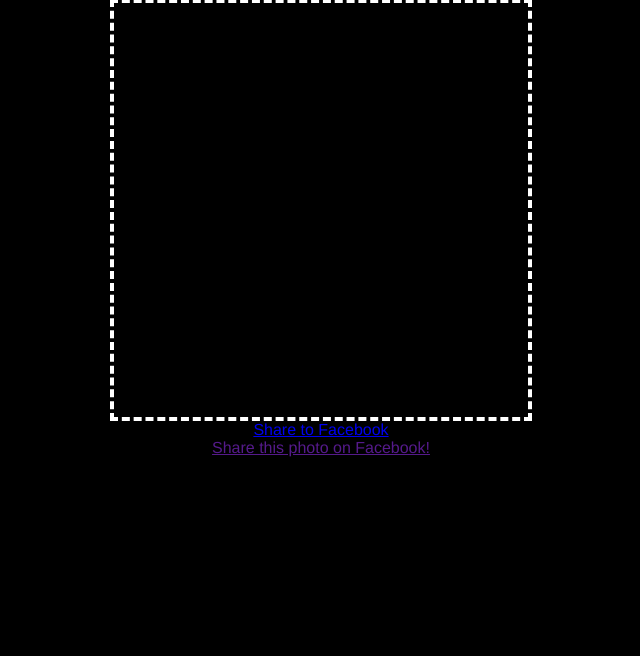
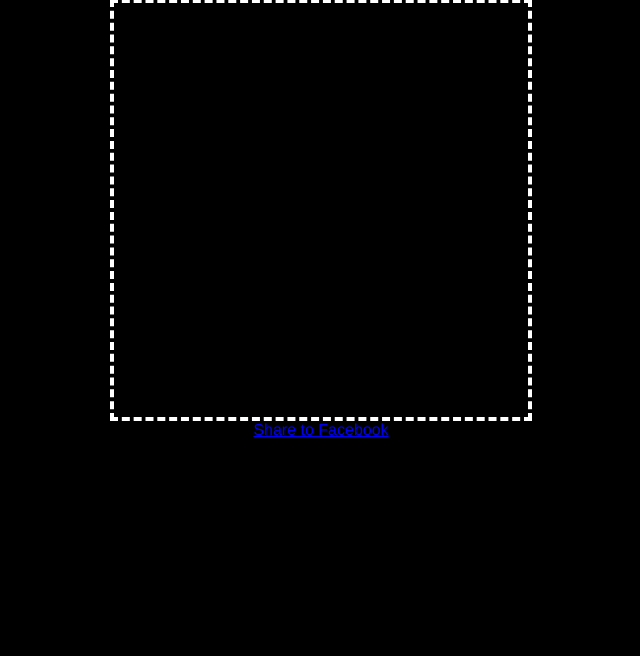
Before and after one commit to djeik/illuminati-confirmed, a Flask app: template backend/templates/webapp.html in a window 1280 px wide; the page is wider, and only the part inside the window is pictured. Shown: the part 145-801 px from the top of that part, without its empty margins (319-959 px from the left). After the commit the page ends 582 px from the top of that part, so only its background shows below. Run offline with Flask 2, Linux system fonts and the light colour scheme; the template is opened without the code that fills it, so the values that code supplies are empty; style sheets or scripts are compiled from the project's sources; parts of the project's set-up code (start-up, migrations or seed data) failed here and were passed over; some libraries are stand-ins or nearby versions.

Commit message:
remove other sharing links

```diff
--- a/backend/templates/webapp.html
+++ b/backend/templates/webapp.html
@@ -27,12 +27,6 @@
 <div>
     <a href='javascript:shareIlluminati()'>Share to Facebook</a>
 </div>
-<div id="fb-root">
-    <div class="fb-share-button" data-href="http://www.illuminaticonfirmed.xyz:6501" data-layout="button"></div>
-</div>
-<div id="new-share-div">
-    <a id="new-share-link" href="">Share this photo on Facebook!</a>
-</div>
 {% endblock contents %}
 
 {% block bodyjs %}
```
